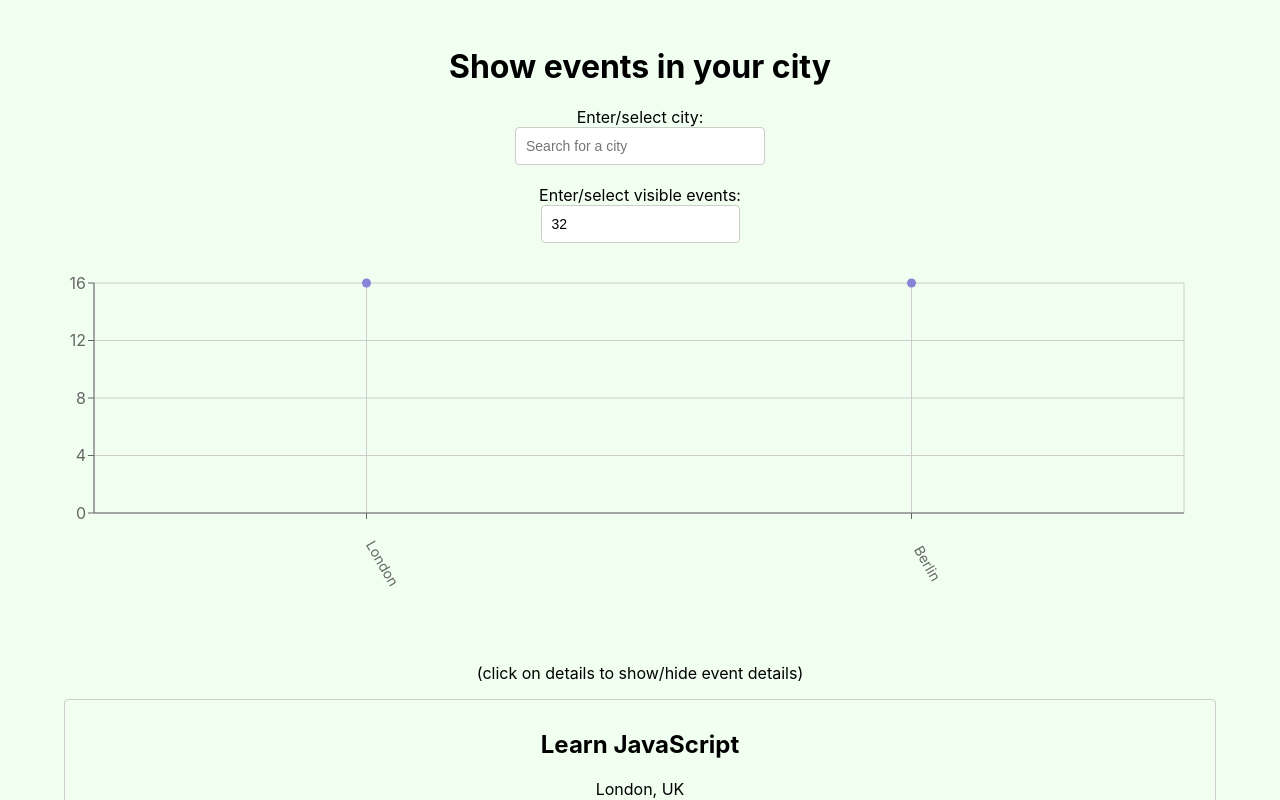
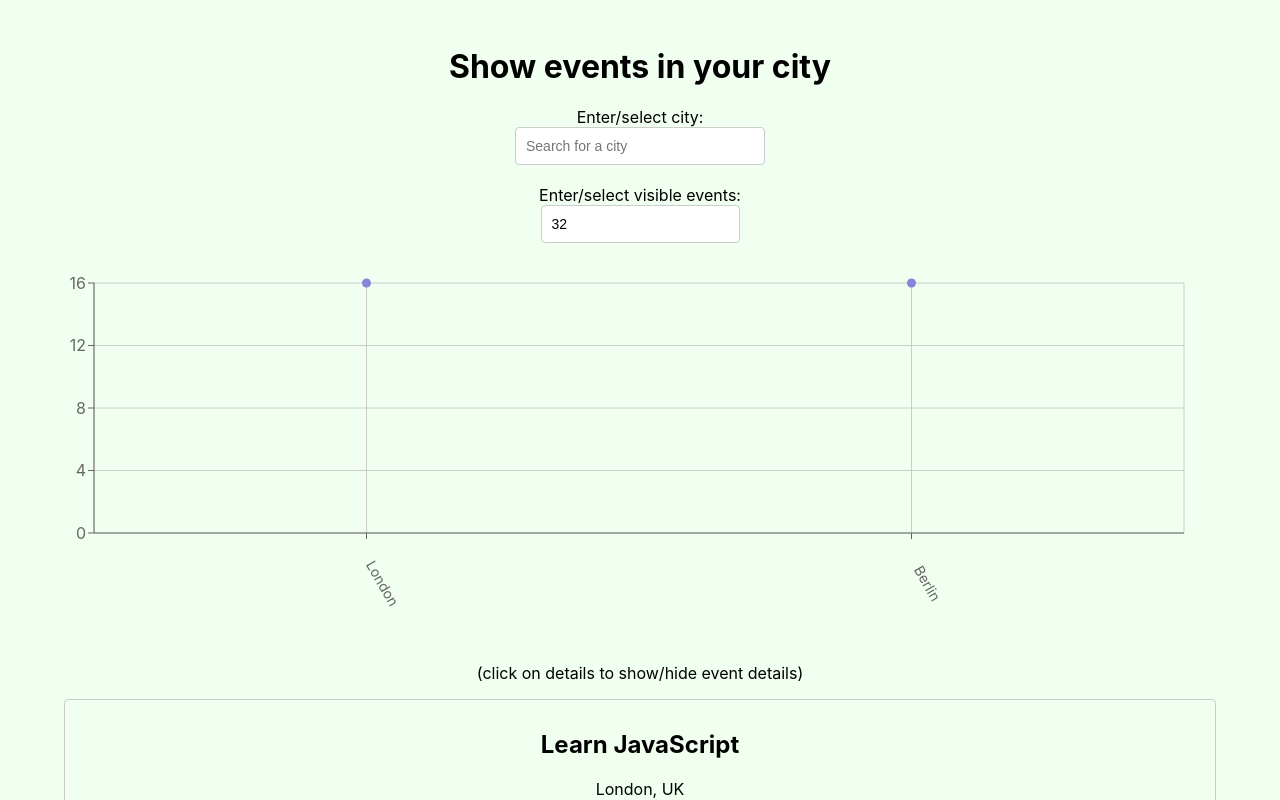
Before and after one commit to hantaray/meet, a React (Create React App) app: page / in a window 1280 px wide. Shown: the top 800 px of the page. Built offline with nearby package versions, Linux system fonts and the light colour scheme; what atatus-spa would draw is missing.

Commit message:
updated chart

```diff
--- a/src/components/CityEventsChart.js
+++ b/src/components/CityEventsChart.js
@@ -32,7 +32,7 @@ const CityEventsChart = ({ allLocations, events }) => {
         margin={{
           top: 20,
           right: 20,
-          bottom: 120,
+          bottom: 100,
           left: -30,
         }}
       >
```
